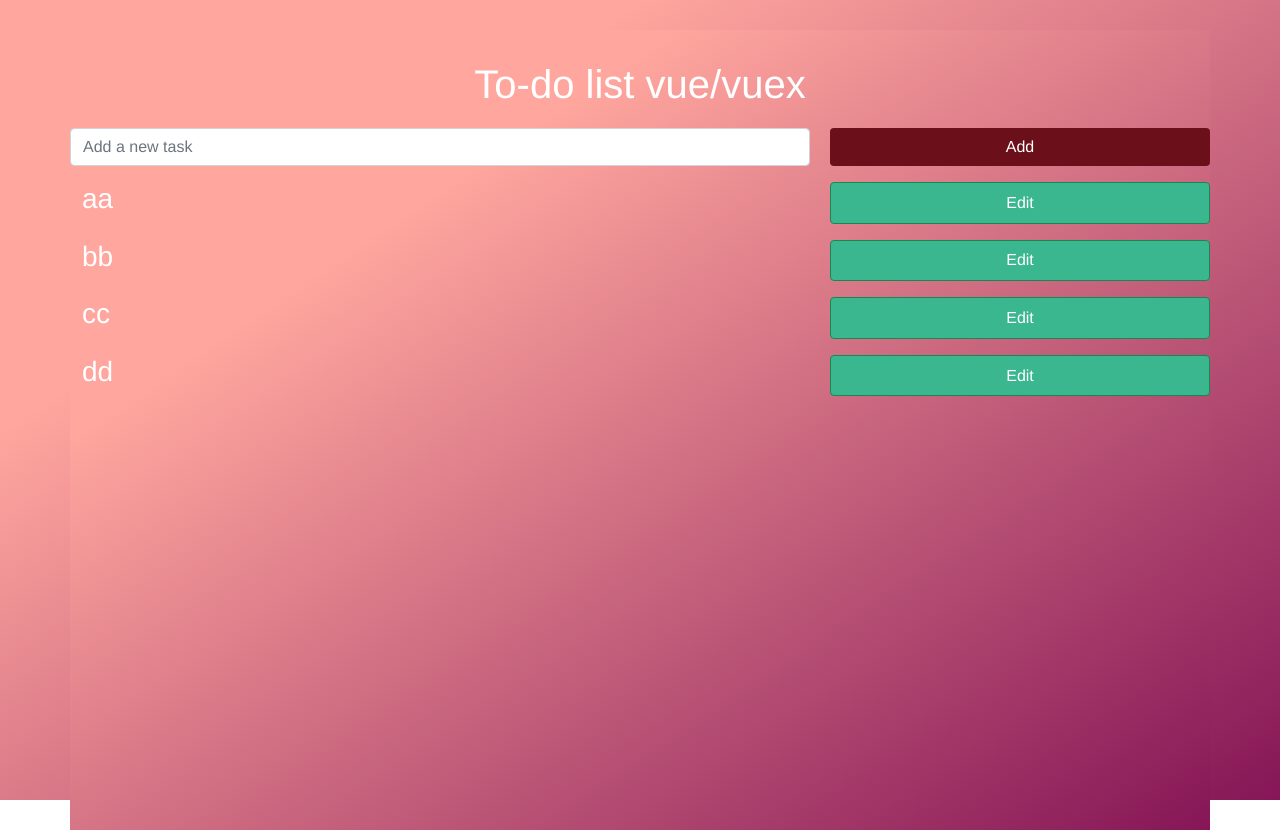
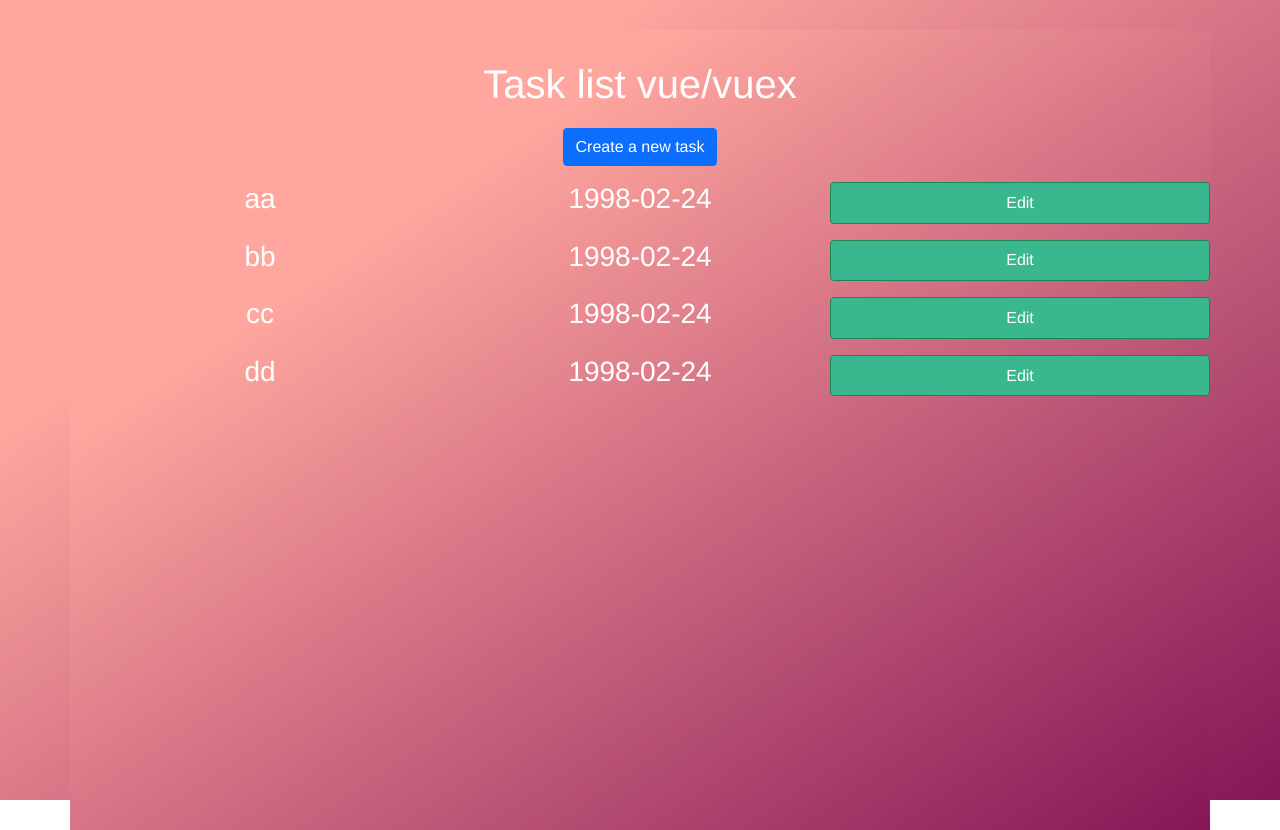
Before and after one commit to rcellas/vuex-app, a Vue app: page / in a window 1280 px wide. Built offline with nearby package versions, Linux system fonts and the light colour scheme.

Commit message:
new todo

```diff
--- a/src/App.vue
+++ b/src/App.vue
@@ -1,7 +1,7 @@
 <template>
   <div id="app" class="container">
-    <h1 class="title-app">To-do list vue/vuex</h1>
-      <TodoInput/>
+    <h1 class="title-app">Task list vue/vuex</h1>
+      <TodoButtonAdd/>
       <TodoList/>
       <!-- <AxiosTemplate/> -->
       <NotificationList/>
@@ -9,7 +9,7 @@
 </template>
 
 <script>
-import TodoInput from './components/Todo/TodoInput.vue'
+import TodoButtonAdd from './components/Todo/TodoButtonAdd.vue'
 import TodoList from './components/Todo/TodoList.vue'
 import NotificationList from './components/Notifications/NotificationList.vue';
 // import AxiosTemplate from './components/axiosExample/AxiosTemplate.vue';
@@ -17,7 +17,7 @@ import NotificationList from './components/Notifications/NotificationList.vue';
 export default {
   name: 'App',
   components: {
-    TodoInput,
+    TodoButtonAdd,
     TodoList,
     NotificationList,
     // AxiosTemplate
@@ -32,7 +32,6 @@ export default {
   -moz-osx-font-smoothing: grayscale;
   text-align: center;
   color: #fff;
-  /* background-color: #861657; */
   background-image: linear-gradient(326deg, #861657 0%, #ffa69e 74%);
   padding-top: 30px;
   height: 100vh;
--- /dev/null
+++ b/src/components/Todo/TodoButtonAdd.vue
@@ -0,0 +1,129 @@
+<template>
+  <div id="modal">
+    <transition name="fade">
+      <div class="modal-overlay" v-if="showModal">
+        <div>
+          <div class="modalVue">
+            <h2 class="title-modal">Create a new Task</h2>
+            <div class="mb-3">
+              <label class="form-label title-modal">Task</label>
+              <input
+                @change="todoTextChange"
+                v-bind:value="todoText"
+                class=" col-lg form-control input-create"
+                type="text"
+                placeholder="Add a new task"
+              />
+            </div>
+            <div class="mb-3">
+              <label class="form-label title-modal">Date task</label>
+              <input
+                @change="todoDateChange"
+                v-bind:value="todoDate"
+                class=" col-lg form-control input-create"
+                type="date"
+                placeholder="Add a new date"
+              />
+            </div>
+            <button
+              @click="addTodoInput"
+              type="button"
+              data-bs-dismiss="modal"
+              class="btn btn-color col-lg-4"
+            >
+              Add
+            </button>
+          </div>
+        </div>
+      </div>
+    </transition>
+    <button @click="showModal = true" class="btn btn-primary">
+      Create a new task
+    </button>
+  </div>
+  <div class="modal"></div>
+</template>
+
+<script>
+import { mapActions } from "vuex";
+import { v1 } from "uuid";
+
+export default {
+  data() {
+    return {
+      todoText: "",
+      todoDate: "",
+      showModal: false,
+    };
+  },
+  methods: {
+    ...mapActions(["addTodos"]),
+    todoTextChange(e) {
+      this.todoText = e.target.value;
+    },
+    todoDateChange(e) {
+      this.todoDate = e.target.value;
+    },
+    addTodoInput() {
+      this.showModal = false;
+      this.addTodos({
+        id: v1(),
+        title: this.todoText,
+        date: this.todoDate,
+      });
+      this.todoText = "";
+      this.todoDate = "";
+    },
+  },
+};
+</script>
+
+<style>
+* {
+  margin: 0;
+  padding: 0;
+}
+
+body,
+html {
+  width: 100%;
+  height: 100%;
+}
+#modal {
+  /* width: 100%;
+  height: 100%; */
+  overflow: hidden;
+}
+.form-control {
+  margin-right: 20px;
+}
+.btn-color {
+  background: #6b0f1a !important;
+  color: #fff !important;
+  margin-top: 10px;
+}
+.modalVue {
+  position: fixed;
+  top: 50%;
+  left: 50%;
+  transform: translate(-50%, -50%);
+  background: #fff;
+  z-index: 98;
+  width: 350px;
+  height: 350px;
+  padding: 40px;
+}
+.modal-overlay {
+  position: absolute;
+  top: 0;
+  left: 0;
+  bottom: 0;
+  right: 0;
+  z-index: 20;
+  background: rgba(0, 0, 0, 0.4);
+}
+
+.title-modal {
+  color: #6b0f1a !important;
+}
+</style>
--- a/src/components/Todo/TodoInput.vue
+++ /dev/null
@@ -1,45 +0,0 @@
-<template>
-  <div>
-      <div class="row">
-        <input @change="todoTextChange" v-bind:value="todoText" class=" col-lg form-control input-create" type="text" placeholder="Add a new task">
-        <button @click="addTodoInput" class="btn btn-color col-lg-4">Add</button>
-      </div>
-  </div>
-</template>
-
-<script>
-import {mapActions} from 'vuex';
-import {v1} from 'uuid';
-
-export default {
-    data(){
-        return{
-            todoText:''
-        }
-    },
-    methods:{
-        ...mapActions(["addTodos"]),
-        todoTextChange (e){
-            this.todoText = e.target.value;
-
-        },
-        addTodoInput(){
-            this.addTodos({
-                id: v1(),
-                title: this.todoText
-            });
-            this.todoText = '';
-        }
-    }
-}
-</script>
-
-<style>
-    .form-control{
-        margin-right: 20px;
-    }
-    .btn-color{
-        background: #6b0f1a !important;
-        color: #fff !important;
-    }
-</style>
--- a/src/components/Todo/TodoItem.vue
+++ b/src/components/Todo/TodoItem.vue
@@ -1,13 +1,21 @@
 <template>
   <div>
     <div class="row my-3 justify-content-between">
-      <h3 v-if="!editing" class="col-lg-auto">{{ todo.title }}</h3>
+      <h3 v-if="!editing" class="col-lg-4 col-md-auto">{{ todo.title }}</h3>
       <input
         v-bind:value="todoText"
         @change="todoTextChange"
         v-else
         type="text"
         class=" col-md form-control"
+      />
+      <h3 v-if="!editing" class="col-lg-4 col-md-auto">{{ todo.date }}</h3>
+       <input
+        v-bind:value="todoDate"
+        @change="todoDateChange"
+        v-else
+        type="date"
+        class="col-md form-control"
       />
       <button @click="updateTodoI(todo)" class=" col-lg-4 btn btn-success">
         {{ editing ? "Update" : "Edit" }}
@@ -26,24 +34,27 @@ export default {
   data() {
     return {
       todoText: "",
+      todoDate: "",
       editing: false,
     };
-  },
-  mounted() {
-    this.$store.dispatch("getTodos");
   },
   methods: {
     ...mapActions(["updateTodo"]),
     todoTextChange(e) {
       this.todoText = e.target.value;
     },
+     todoDateChange(e) {
+      this.todoDate = e.target.value;
+    },
     updateTodoI(todo) {
       this.editing = this.editing === true ? false : true;
       if (this.editing) {
         this.todoText = todo.title;
+        this.todoDate = todo.date;
         this.updateTodo(todo);
       } else {
         todo.title = this.todoText;
+        todo.date = this.todoDate;
       }
     },
   },
--- a/src/store/index.js
+++ b/src/store/index.js
@@ -5,20 +5,24 @@ export default createStore({
   state: {
     todos: [
       {
-        "id": 1,
-        "title": "aa"
+        id: 1,
+        title: "aa",
+        date:'1998-02-24'
       },
       {
-        "id": 2,
-        "title": "bb"
+        id: 2,
+        title: "bb",
+        date:'1998-02-24'
       },
       {
-        "id": 3,
-        "title": "cc"
+        id: 3,
+        title: "cc",
+        date:'1998-02-24'
       },
       {
-        "id": 4,
-        "title": "dd"
+        id: 4,
+        title: "dd",
+        date:'1998-02-24'
       }
     ],
     notifications: [],
```
